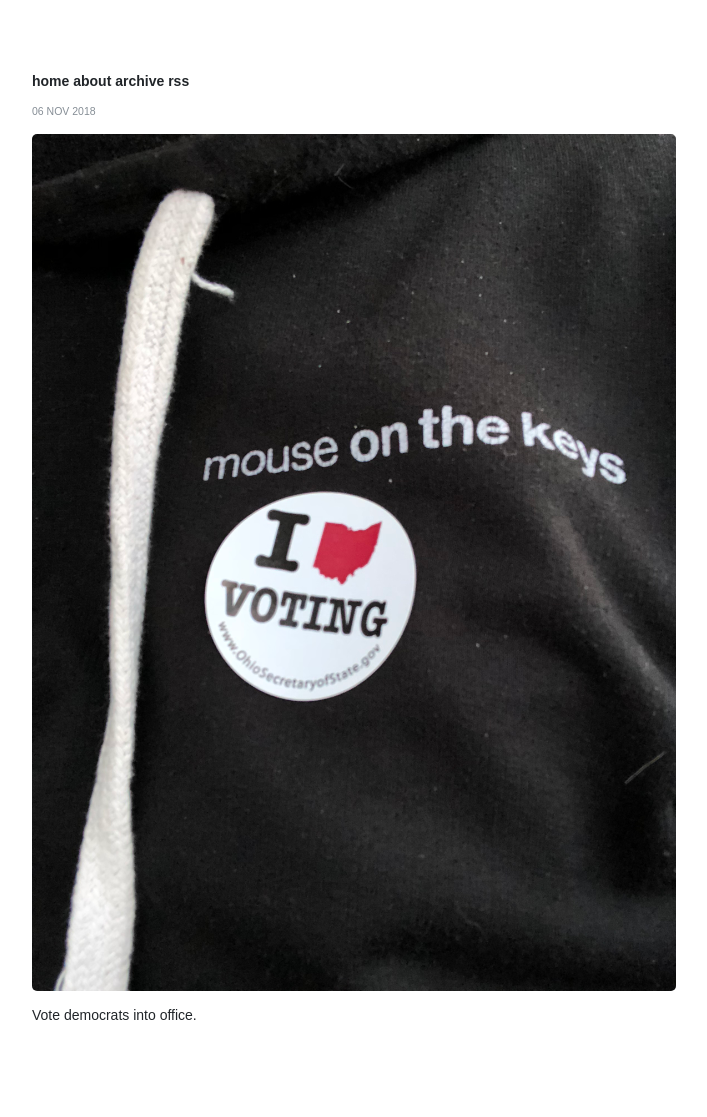
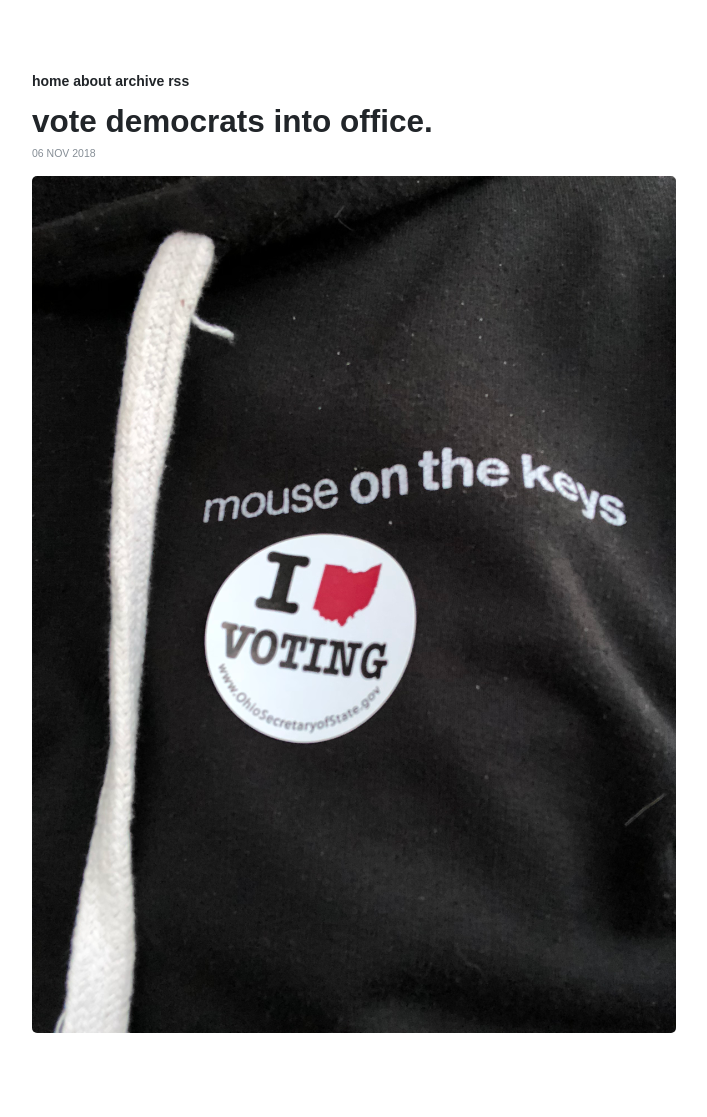
Before and after one commit to thisisamatthew/thisisamatthew.github.io, a Jekyll site: the page built from _posts/2018-11-06-voting-2018.md, in a window 1280 px wide. Shown: the whole page, without its empty margins (286-993 px from the left). Built offline with Jekyll 4.4.1, drawn with Linux system fonts in a browser that asks for light colours.

Commit message:
voting image update

```diff
--- a/_posts/2018-11-06-voting-2018.md
+++ b/_posts/2018-11-06-voting-2018.md
@@ -1,9 +1,7 @@
 ---
 layout: post
-title: ""
+title: "vote democrats into office."
 date: 2018-11-06 15:54:00 -0500
 tags: [post]
 ---
-![I voted and it was good]({{ site.url }}/assets/images/voting2018.jpg)
-
-Vote democrats into office.
+![hail satan]({{ site.url }}/assets/images/voting2018.jpg)
```
